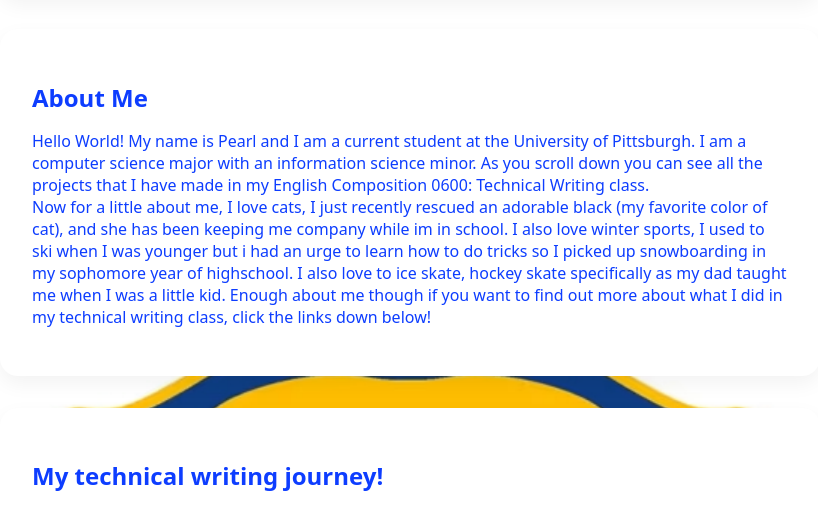
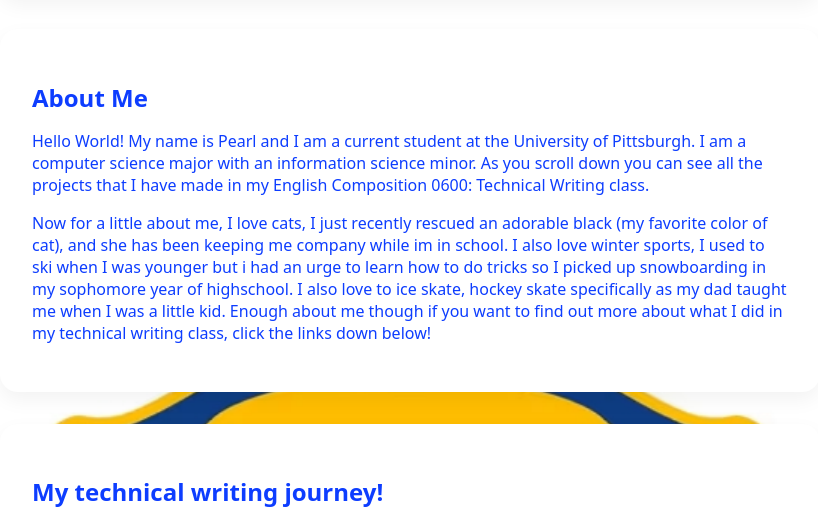
Before and after one commit to PearlYS7625/Project-7, a plain HTML site: page index.html in a window 1280 px wide. Shown: the part 229-746 px from the top of the page, without its empty margins (230-1048 px from the left). Drawn offline with Linux system fonts and the light colour scheme.

Commit message:
more changes

```diff
--- a/index.html
+++ b/index.html
@@ -128,11 +128,12 @@
     <section id="about" class="card">
       <h2 class="section-title">About Me</h2>
       <p>
-        Hello World! My name is Pearl and I am a current student at the University of Pittsburgh. I am a computer
+          Hello World! My name is Pearl and I am a current student at the University of Pittsburgh. I am a computer
         science major with an information science minor. As you scroll down you can see all the projects that I have
         made in my English Composition 0600: Technical Writing class.
-        <br>
-        Now for a little about me, I love cats, I just recently rescued an adorable black (my favorite color of cat),
+      </p>
+      <p>
+          Now for a little about me, I love cats, I just recently rescued an adorable black (my favorite color of cat),
         and she has been keeping me company while im in school. I also love winter sports, I used to ski when I was younger
         but i had an urge to learn how to do tricks so I picked up snowboarding in my sophomore year of highschool. I
         also love to ice skate, hockey skate specifically as my dad taught me when I was a little kid. Enough about me though
```
